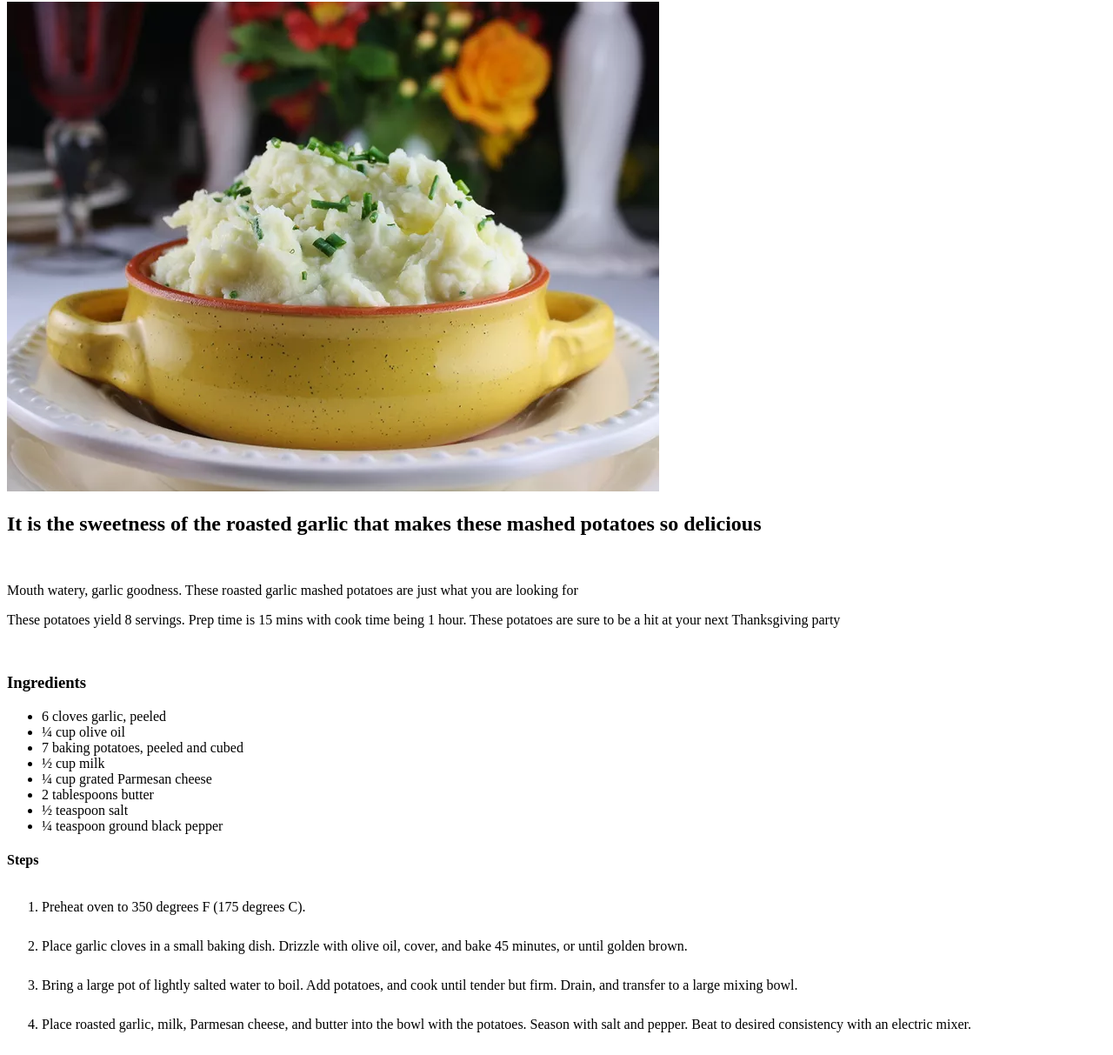
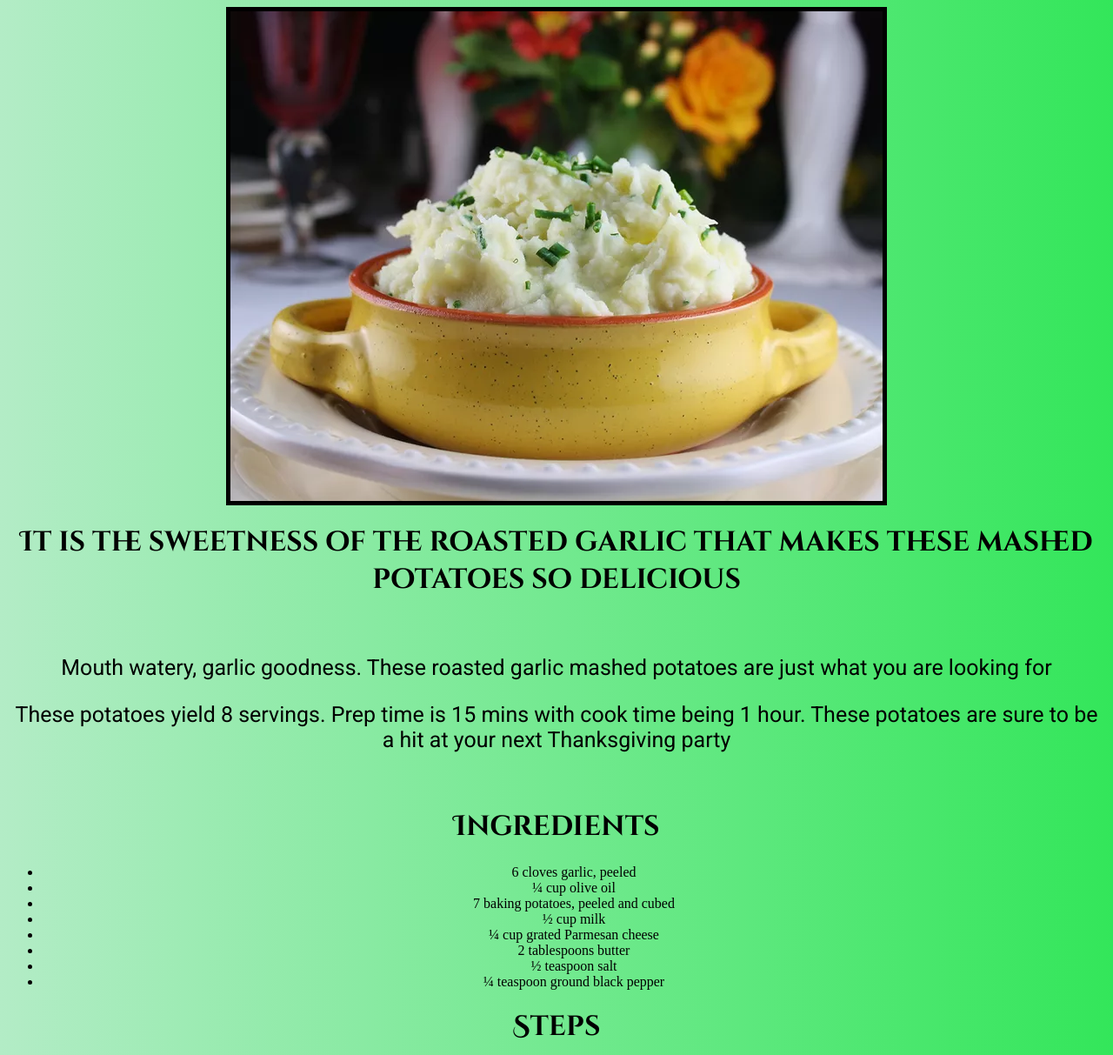
Before and after one commit to Kaylee-Wild/odin-recipes, a plain HTML site: page recipes/mashed-potatoes.html in a window 1280 px wide. Shown: the part 78-1291 px from the top of the page at 87% size. Drawn offline with Linux system fonts and the light colour scheme.

Commit message:
added various changes in css to index and added css to mashed potatoes

```diff
--- a/recipes/mashed-potatoes.html
+++ b/recipes/mashed-potatoes.html
@@ -5,14 +5,16 @@
     <meta http-equiv="X-UA-Compatible" content="IE=edge">
     <meta name="viewport" content="width=device-width, initial-scale=1.0">
     <title>Garlic Mashed Potatoes</title>
+
+    <link rel="stylesheet" href="p-styles.css">
 </head>
 <body>
 
     <h1>Garlic Mashed Potatoes</h1>
 
-    <img src="images/mashed-potatoes.webp" alt="picture of good looking mashed potatoes">
+    <img src="images/mashed-potatoes.webp" alt="picture of good looking mashed potatoes" class="image">
 
-    <h2>It is the sweetness of the roasted garlic that makes these mashed potatoes so delicious</h2>
+    <h1>It is the sweetness of the roasted garlic that makes these mashed potatoes so delicious</h1>
 
     <br>
 
@@ -21,9 +23,9 @@
 
     <br>
 
-    <h3>Ingredients</h3>
+    <h1>Ingredients</h1>
 
-    <ul>
+    <ul class="ingredients">
 
         <li>6 cloves garlic, peeled</li>
         <li>¼ cup olive oil</li>
@@ -36,9 +38,9 @@
 
     </ul>
 
-    <h4>Steps</h4>
+    <h1>Steps</h1>
 
-    <ol style="line-height: 45px">
+    <ol style="line-height: 45px" class="steps">
 
         <li>Preheat oven to 350 degrees F (175 degrees C).</li>
 
--- /dev/null
+++ b/recipes/p-styles.css
@@ -0,0 +1,36 @@
+@import url('https://fonts.googleapis.com/css2?family=Cinzel+Decorative:wght@400;700&display=swap');
+
+@import url('https://fonts.googleapis.com/css2?family=Roboto&display=swap');
+
+
+body {
+    background-image: linear-gradient(to right,rgb(179, 236, 198), rgb(51, 230, 90));
+}
+
+h1 {
+    text-align: center;
+    font-family: 'Cinzel Decorative', sans-serif;
+    font-weight: 700;
+}
+
+.image {
+    display: block;
+    margin-left: auto;
+    margin-right: auto;
+    border: 5px solid black;
+}
+
+p {
+    text-align: center;
+    font-family: 'Roboto', sans-serif;
+    font-weight: 500;
+    font-size: 25px;
+}
+
+.ingredients {
+    text-align: center;
+}
+
+.steps {
+    text-align: center;
+}
```
Also changed, not shown: recipes/cookies.html (+2 -7 lines), recipes/mac-n-cheese.html (+2 -0 lines), recipes/c-styles.css (added), recipes/m-styles.css (added).
